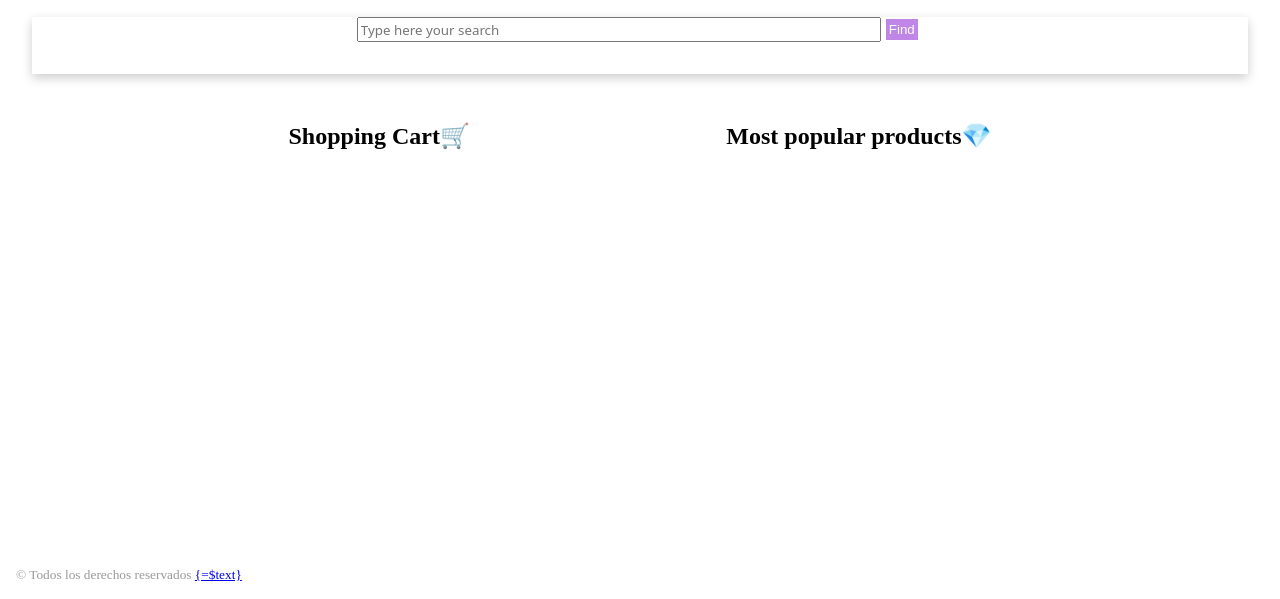
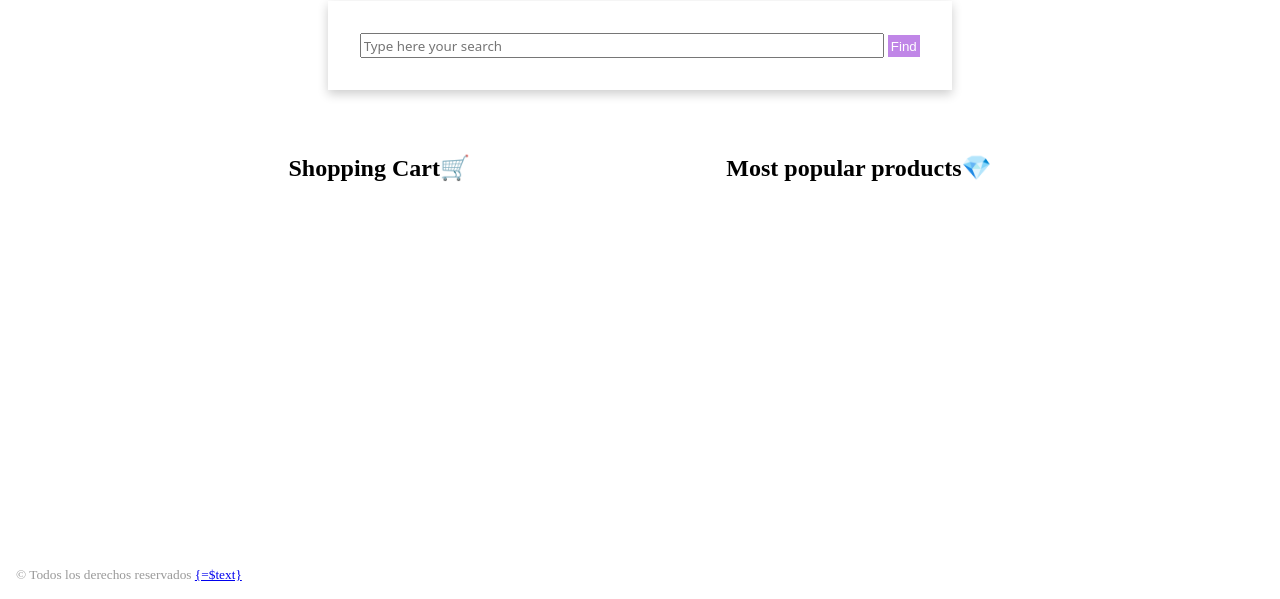
Before and after one commit to Adalab/modulo-2-evaluacion-final-susdiaz-sudo, a website built with Vite: page src/index.html in a window 1280 px wide. Shown: the part 201-800 px from the top of the page. Built offline with nearby package versions, Linux system fonts and the light colour scheme; no server answers.

Commit message:
Fix the search box container

```diff
--- a/src/partials/main.html
+++ b/src/partials/main.html
@@ -1,9 +1,11 @@
 <main>
   <h1 class="h1Style">My online store 🛍️</h1>
-  <div class="searchArea">
-    <input class="inputContent" type="text" placeholder="Type here your search">
-    <button class="searchBtn">Find</button>
-  </div>
+  <section class="searchSection">
+    <div class="searchArea">
+      <input class="inputContent" type="text" placeholder="Type here your search">
+      <button class="searchBtn">Find</button>
+    </div>
+  </section>
   <section class="purchaseSection">
     <div>
       <h2 class="h2Style">Shopping Cart🛒</h2>
--- a/src/scss/pages/_index.scss
+++ b/src/scss/pages/_index.scss
@@ -3,7 +3,6 @@
 .h1Style {
   display: flex;
   justify-content: center;
-  padding-top: 2rem;
   padding-bottom: 2rem;
 }
 
@@ -13,25 +12,29 @@
   padding-bottom: 3rem;
 }
 
-.searchArea {
+.searchSection {
   display: flex;
   justify-content: center;
-  align-items: center;
+}
+
+.searchArea {
+  margin: 1rem;
   box-shadow: 0 4px 10px rgba(0, 0, 0, 0.2);
 }
 
 .inputContent {
   font-family: system-ui, Roboto;
   padding: 0.1rem;
+  margin-block: 2rem;
+  margin-left: 2rem;
   padding-right: 20rem;
-  margin-bottom: 2rem;
   box-sizing: border-box;
 }
 
 .searchBtn {
   padding: 0.2rem;
-  margin-bottom: 2rem;
-  margin-inline: 0.3rem;
+
+  margin-right: 2rem;
   color: white;
   background-color: rgb(192, 134, 231);
   border: none;
```
